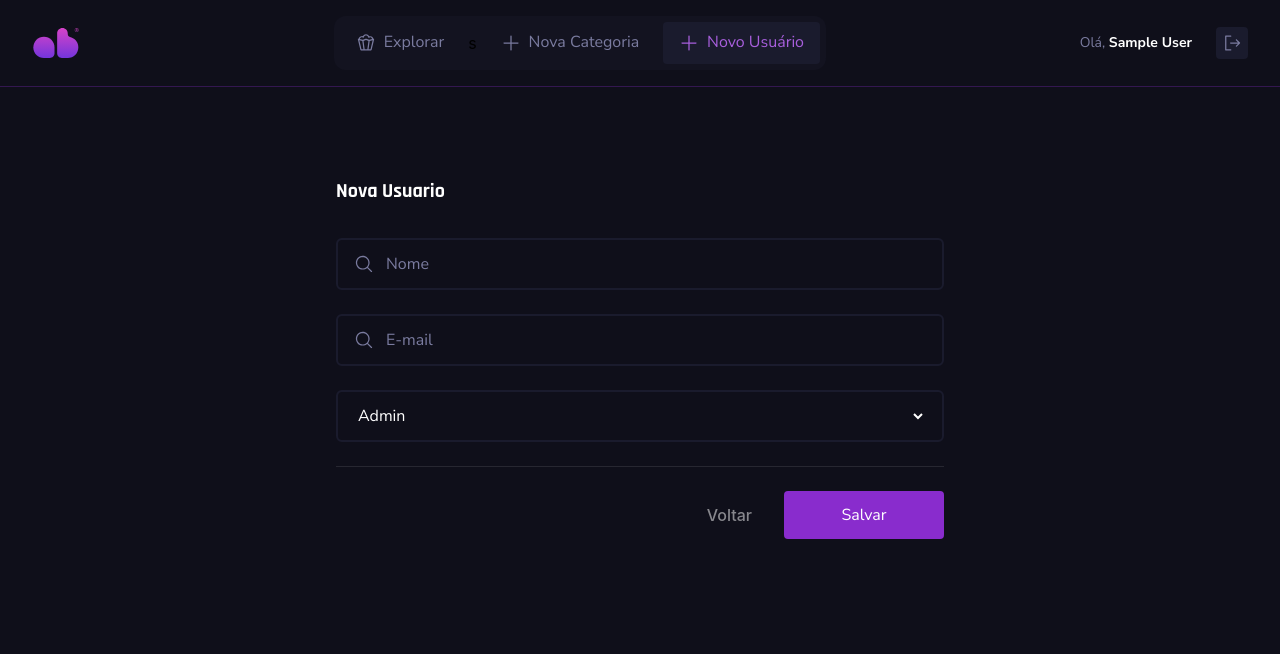
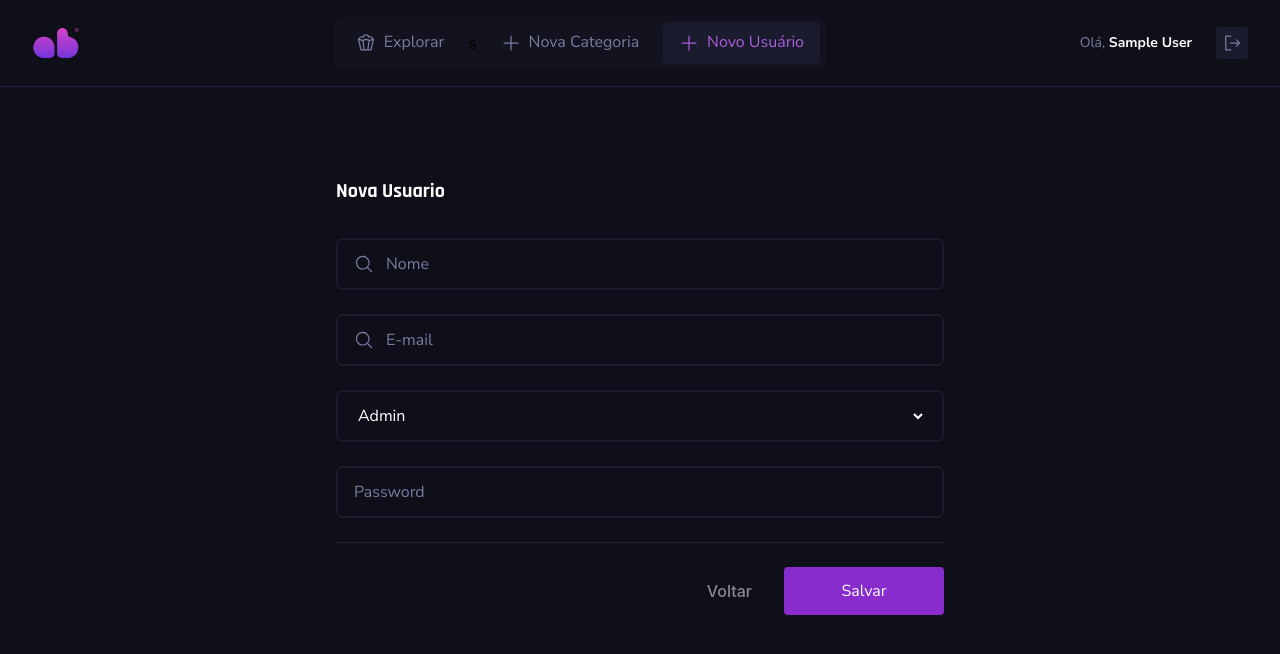
Before and after one commit to Edu-2de/fullstack-work-node, a React (Vite) app in the folder eventpass-web/: page /create-user in a window 1280 px wide. Shown: the top 654 px of the page. Built offline with nearby package versions, Linux system fonts and the light colour scheme; no server answers; sample sign-in values are in the browser's storage; a web font is replaced by a local one.

Commit message:
feat: add password input to user registration form and remove unused admin create area page

```diff
--- a/eventpass-web/src/features/auth/components/RegisterByAdminForm.tsx
+++ b/eventpass-web/src/features/auth/components/RegisterByAdminForm.tsx
@@ -131,6 +131,13 @@ export default function UserForm({
           )}
        </div>
 
+        <InputText
+          type="password"
+          placeholder="Password"
+          {...register("password_encrypted")}
+          error={errors.password_encrypted?.message}
+        />
+
         {submitErrorMessage && (
           <Text
             variant="text-sm"
--- a/eventpass-web/src/pages/page-admin-create-area.tsx
+++ /dev/null
@@ -1,9 +0,0 @@
-
-
-export default function PageAdminCreateArea(){
-  return(
-    <div>
-
-    </div>
-  )
-}
--- a/eventpass-web/src/pages/page-create-user.tsx
+++ b/eventpass-web/src/pages/page-create-user.tsx
@@ -12,7 +12,7 @@ export default function PageCreateUser() {
         try {
             await createUser(data);
             alert("Usuário criado com sucesso!");
-            navigate("/"); // Ou redirecione para uma tabela de listagem de usuários
+            navigate("/");
         } catch (error) {
             console.error("Falha na criação do usuário.", error);
         }
```
